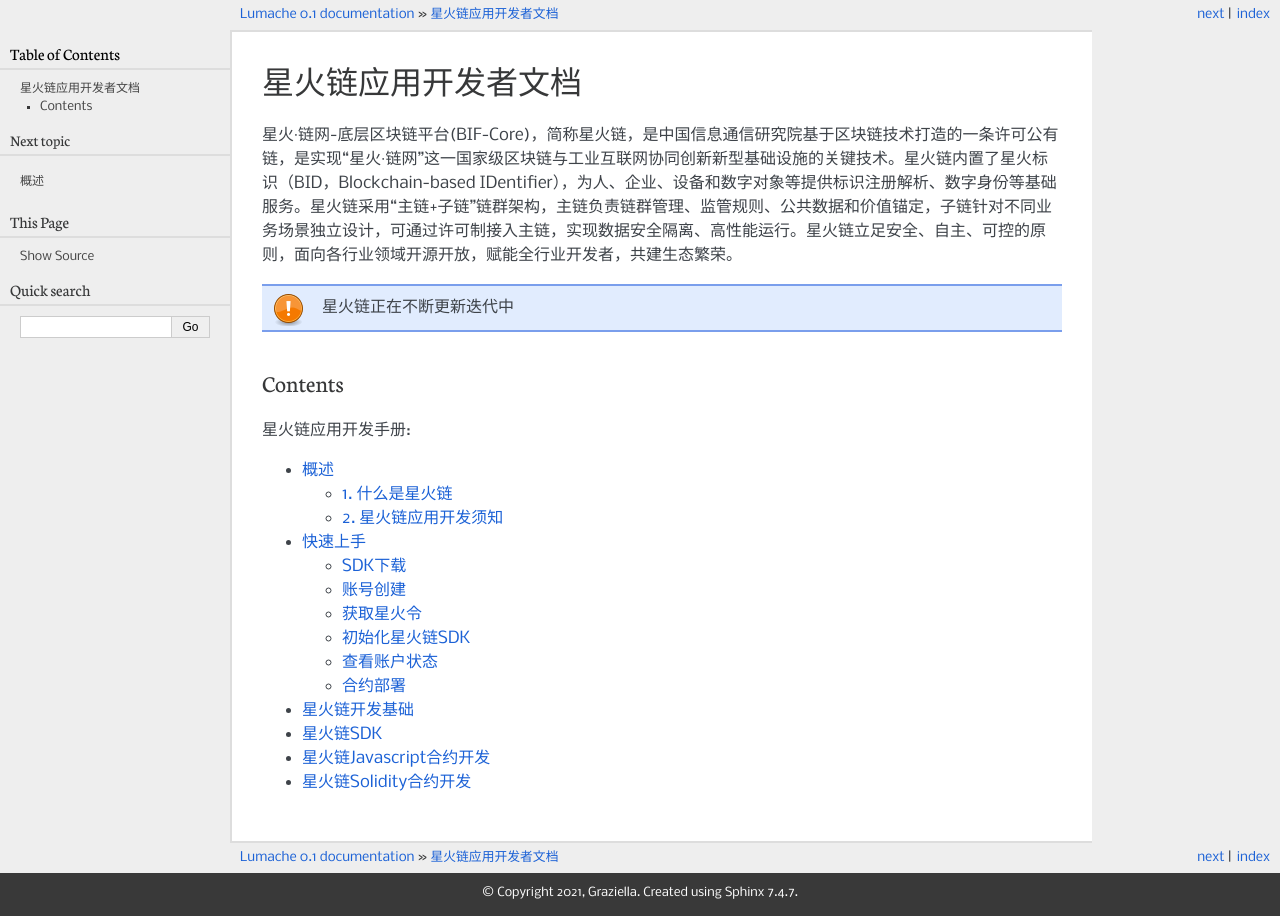
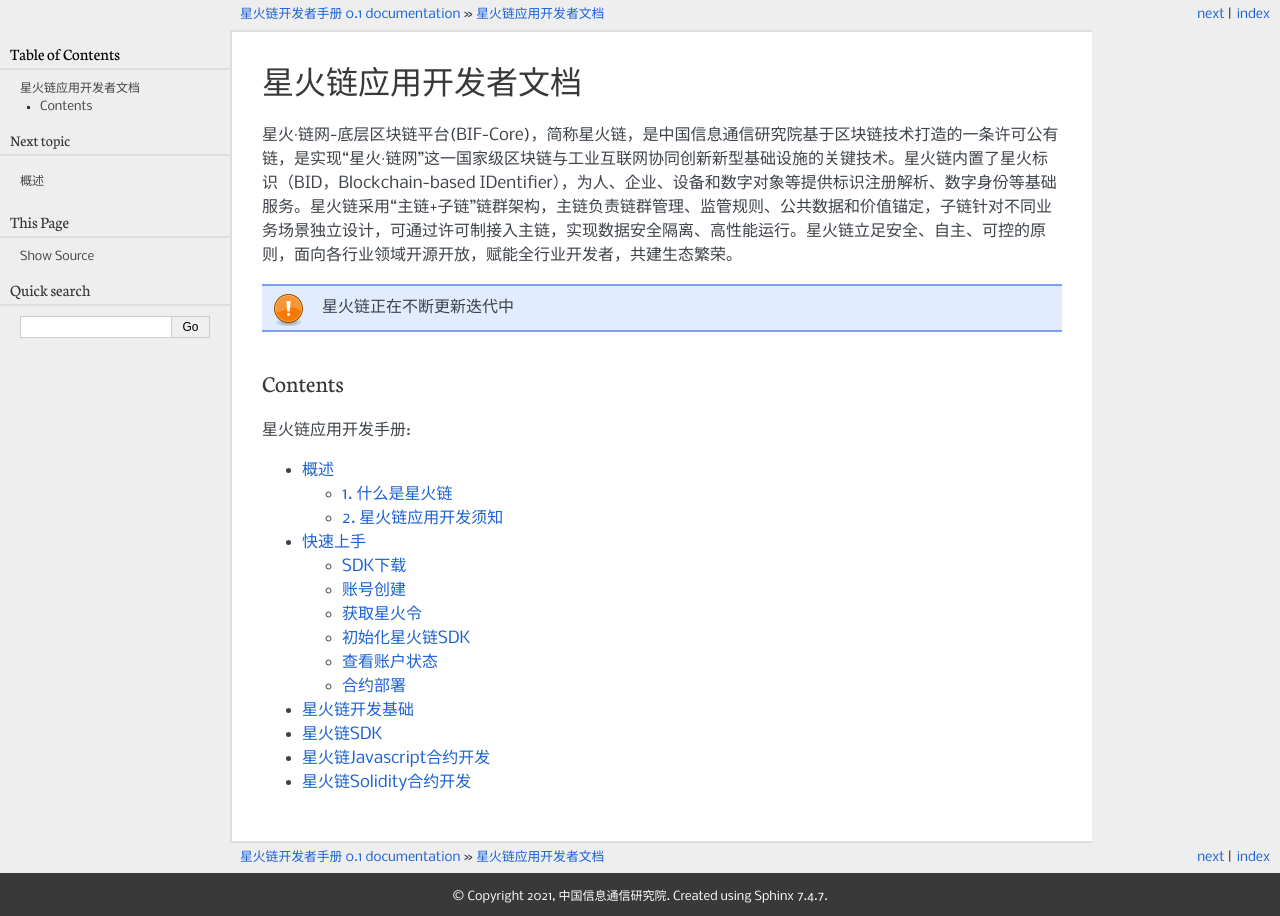
Before and after one commit to lkiversonlk/bif_doc, a Sphinx documentation site: the page built from docs/source/index.rst, in a window 1280 px wide. Built offline with Sphinx 7.4.7, drawn with Linux system fonts in a browser that asks for light colours.

Commit message:
Update conf.py

```diff
--- a/docs/source/conf.py
+++ b/docs/source/conf.py
@@ -2,9 +2,9 @@
 
 # -- Project information
 
-project = 'Lumache'
-copyright = '2021, Graziella'
-author = 'Graziella'
+project = '星火链开发者手册'
+copyright = '2021, 中国信息通信研究院'
+author = '中国信息通信研究院'
 
 release = '0.1'
 version = '0.1.0'
```
